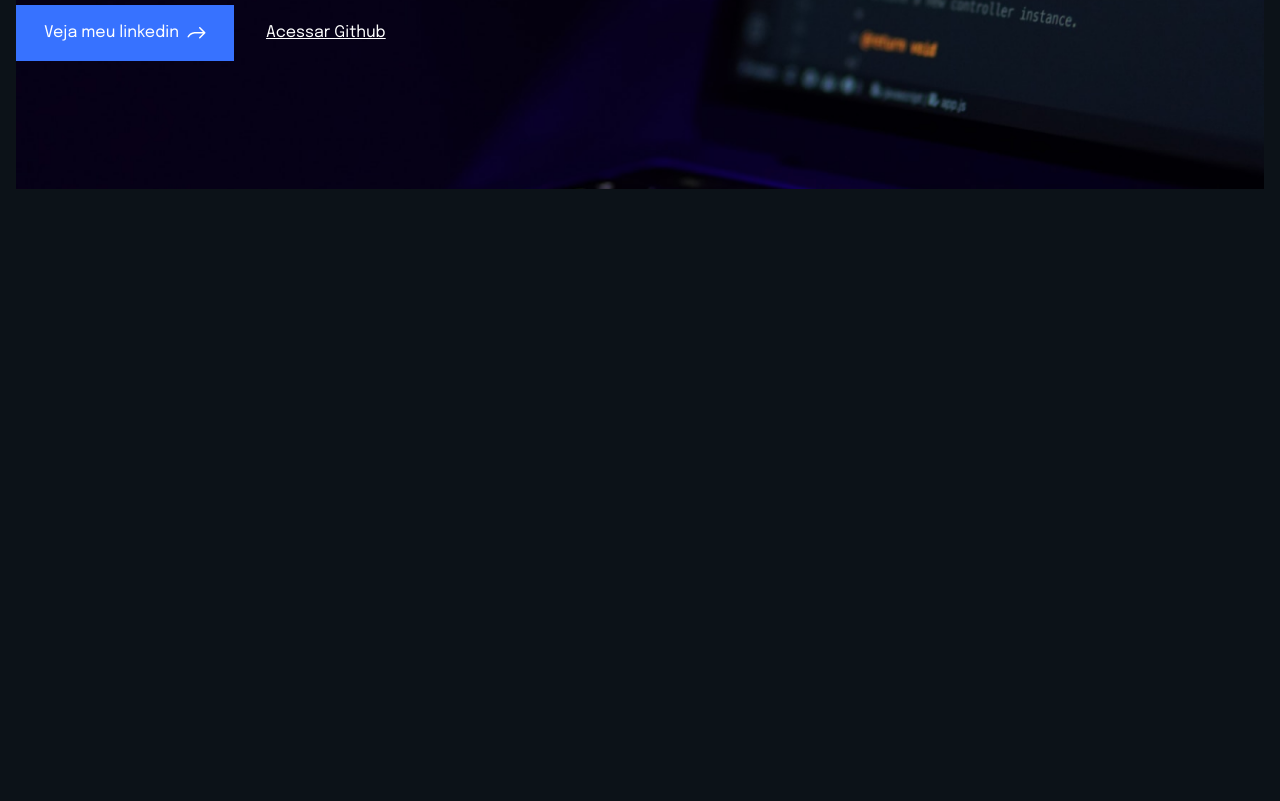
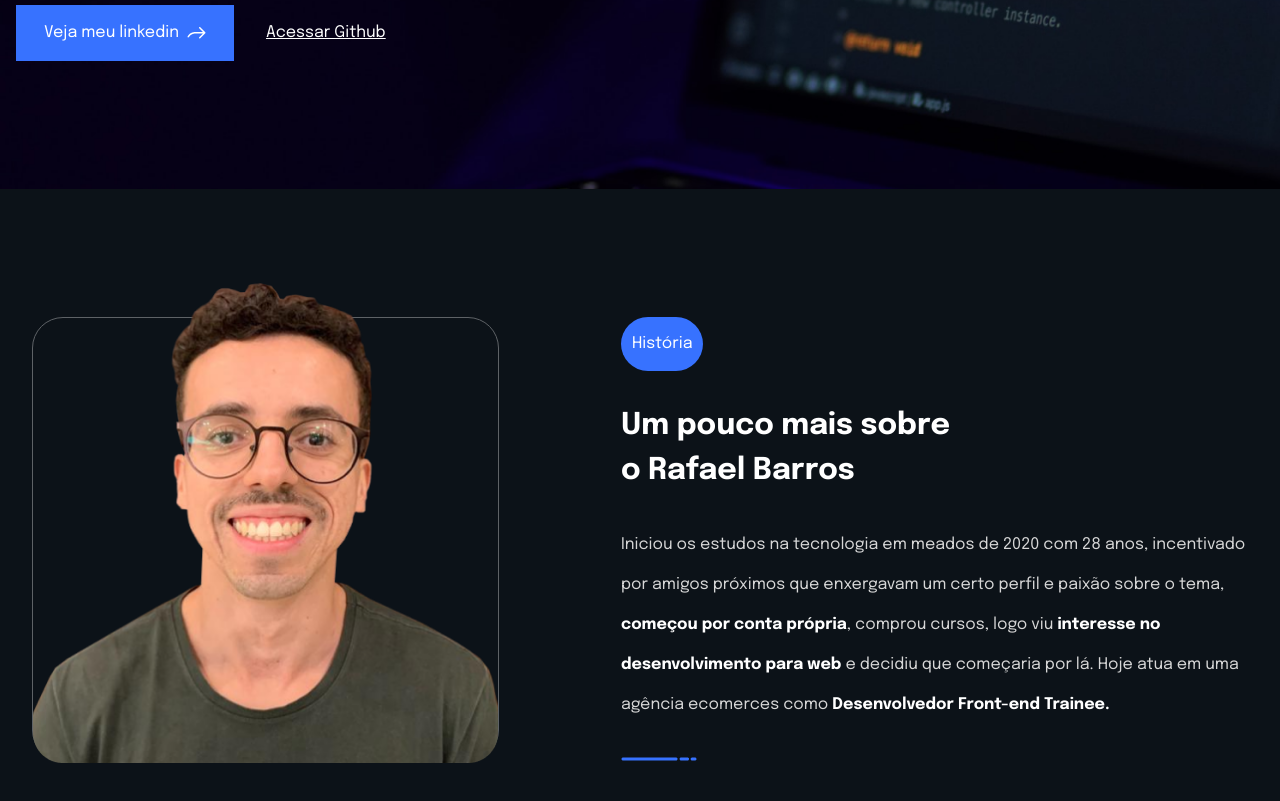
Before and after one commit to dev-rafael92as/portfolio-lp, a React (Vite) app: page / in a window 1280 px wide. Shown: the part 505-1306 px from the top of the page. Before the commit the page ends 800 px from the top, so only its background shows below. Built offline with nearby package versions, Linux system fonts and the light colour scheme.

Commit message:
Feat: Included desktop history session

```diff
--- a/src/App.tsx
+++ b/src/App.tsx
@@ -1,4 +1,5 @@
 import Header from "./components/Header/Header";
+import HistorySession from "./components/HistorySession/HistorySession";
 import StartSession from "./components/StartSession/StartSession";
 
 function App() {
@@ -7,8 +8,10 @@ function App() {
     <>
       <Header />
 
-      <main className="text-white lg:px-4">
+      <main className="text-white">
         <StartSession />
+
+        <HistorySession />
       </main>
     </>
   )
--- /dev/null
+++ b/src/components/FlagContent/FlagContent.tsx
@@ -0,0 +1,9 @@
+import { flagContentProps } from '../../utils/componentTypes'
+
+const FlagContent = ({flagContent}: flagContentProps) => {
+  return (
+    <div className='bg-primaryBlue text-white px-[11px] py-[15px] rounded-[100px] text-base w-fit'>{flagContent}</div>
+  )
+}
+
+export default FlagContent
--- /dev/null
+++ b/src/components/HistorySession/HistorySession.tsx
@@ -0,0 +1,24 @@
+import React from 'react'
+import FlagContent from '../FlagContent/FlagContent'
+import IconDivider from '../IconDivider.tsx/IconDivider'
+import profilePhoto from '../../assets/profile-photo.png'
+
+const HistorySession = () => {
+  return (
+    <section className='flex justify-between max-w-[1248px] mx-auto px-4 my-32'>
+        <div className='border-[#5E6266] rounded-[31px] border-solid border-[1px] relative w-full max-w-[467px]'>
+            <img src={profilePhoto} alt="Imagem de perfil Rafael Barros" className='absolute w-[467px] max-h-[487px~] translate-y-[-37px] object-cover' />
+        </div>
+        <div className='w-full max-w-[627px]'>
+            <FlagContent flagContent='História'/>
+
+            <h4 className='my-8 max-w-[340px] font-bold text-3xl leading-[45px]'>Um pouco mais sobre o Rafael Barros</h4>
+
+            <p className='text-base text-grayText mb-8 leading-10'>Iniciou os estudos na tecnologia em meados de 2020 com 28 anos, incentivado por amigos próximos que enxergavam um certo perfil e paixão sobre o tema, <strong className='text-white'>começou por conta própria</strong>, comprou cursos, logo viu <strong className='text-white'>interesse no desenvolvimento para web</strong> e decidiu que começaria por lá. Hoje atua em uma agência ecomerces como <strong className='text-white'>Desenvolvedor Front-end Trainee.</strong></p>
+            <IconDivider />
+        </div>
+    </section>
+  )
+}
+
+export default HistorySession
--- /dev/null
+++ b/src/components/IconDivider.tsx/IconDivider.tsx
@@ -0,0 +1,9 @@
+import iconDividerImg from '../../assets/icon-divider.png'
+
+const IconDivider = () => {
+  return (
+    <img src={iconDividerImg} alt="Icone divisória conteúdo" />
+  )
+}
+
+export default IconDivider
--- a/src/components/StartSession/StartSession.tsx
+++ b/src/components/StartSession/StartSession.tsx
@@ -5,16 +5,16 @@ import bgStartSession from '../../assets/bg-start-session.png'
 
 const StartSession = () => {
   return (
-    <section className="bg-cover" style={{backgroundImage: `url(${bgStartSession})`}}>
-      <div className="max-w-[1358px]  mx-auto py-32">
-        <p className="font-normal text-xl tracking-[.2em] text-[#D7D7D7] mb-4">
+    <section className="bg-cover lg:px-4" style={{backgroundImage: `url(${bgStartSession})`}}>
+      <div className="max-w-[1358px] mx-auto py-32">
+        <p className="font-normal text-xl tracking-[.2em] text-grayText mb-4">
           Bem vindo ao meu Portfólio
         </p>
         <h2 className="font-raleway font-bold text-7xl mb-1">Rafael Barros</h2>
         <p className="text-2xl mb-7">
           Desenvolvedor Web <span className="text-primaryBlue">Front-End</span>
         </p>
-        <p className="text-[#D7D7D7] text-xl font-normal mb-14">
+        <p className="text-grayText text-xl font-normal mb-14">
           Olá, sou um estudante de tecnologia e amante de descobertas e desafios,
           um eterno estudante e <span className="text-white">entusiasta da tecnologia e de resolver problemas
           reais.</span>
--- a/src/utils/componentTypes.ts
+++ b/src/utils/componentTypes.ts
@@ -3,3 +3,7 @@ export interface buttonIconProps {
     icon?: JSX.Element
     urlButton?: string
 }
+
+export interface flagContentProps {
+    flagContent: string
+}
--- a/tailwind.config.js
+++ b/tailwind.config.js
@@ -5,7 +5,8 @@ export default {
         colors: {
             'main': '#0C1218',
             'white': '#FFFFFF',
-            'primaryBlue': '#3772FF'
+            'primaryBlue': '#3772FF',
+            'grayText': '#D7D7D7'
         },
         extend: {
             fontFamily: {
```
Also changed, not shown: src/assets/icon-divider.png (added), src/assets/profile-photo.png (added).
